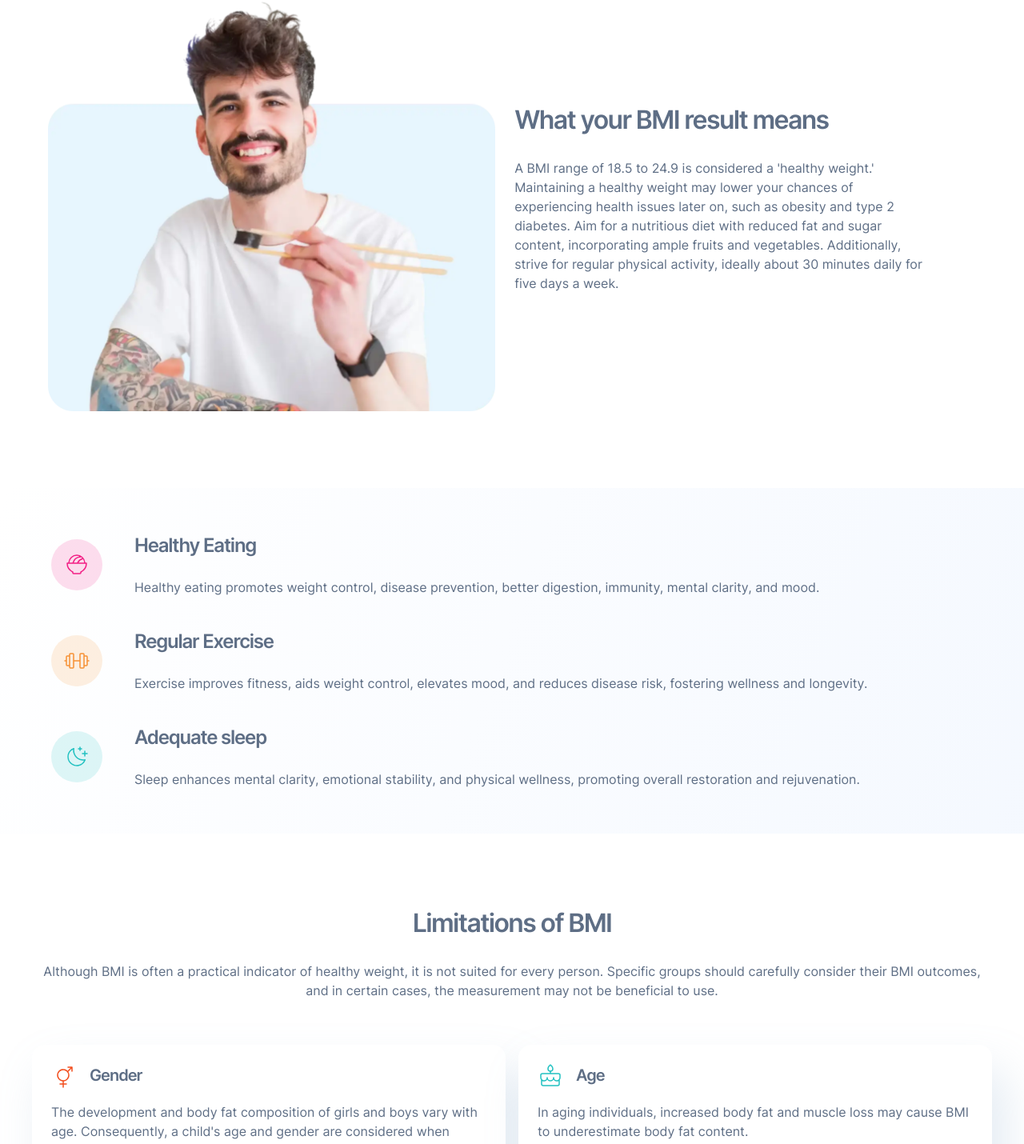
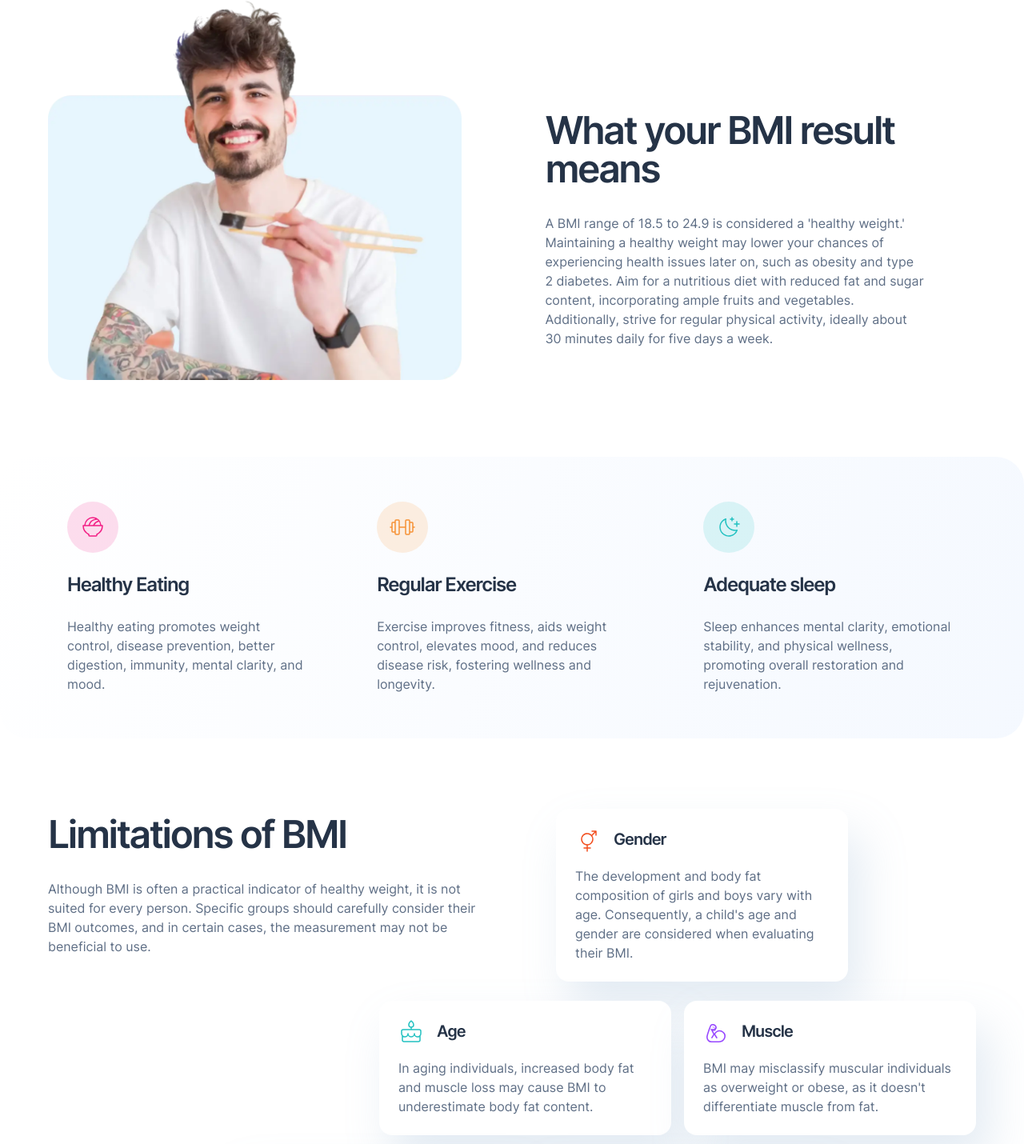
Before and after one commit to solvman/bmi-calculator, a React (Vite) app: page / in a window 1280 px wide. Shown: the part 680-2110 px from the top of the page at 80% size. Built offline with nearby package versions, Linux system fonts and the light colour scheme.

Commit message:
Complete desktop layout

```diff
--- a/src/components/LimitationCard/LimitationCard.tsx
+++ b/src/components/LimitationCard/LimitationCard.tsx
@@ -6,10 +6,10 @@ interface LimitationCardProps {
 
 function LimitationCard({ data }: LimitationCardProps) {
   return (
-    <article className="flex flex-col justify-start gap-y-4 rounded-2xl bg-white p-6 shadow-card last:col-span-2 last:col-start-2 sm:col-span-2">
+    <article className="relative flex flex-col justify-start gap-y-4 rounded-2xl bg-white p-6 shadow-card sm:col-span-2 sm:last:col-span-2 sm:last:col-start-2 lg:col-span-1 lg:first:col-start-2 lg:first:-translate-x-40 lg:last:col-span-1 lg:last:-translate-x-48 lg:[&:nth-last-child(2)]:-translate-x-48">
       <div className="flex gap-x-4">
         <img src={data.icon} className="h-8 w-8"></img>
-        <h3 className="flex-grow text-xl font-semibold tracking-tighter">
+        <h3 className="flex-grow text-xl font-semibold tracking-tighter text-gunmetal">
           {data.title}
         </h3>
       </div>
--- a/src/components/Limitations/Limitations.tsx
+++ b/src/components/Limitations/Limitations.tsx
@@ -3,19 +3,19 @@ import LimitationCard from "../LimitationCard";
 
 const Limitations = () => {
   return (
-    <section className="mb-24 ml-5 mr-7 mt-16 sm:mx-10 sm:my-24">
-      <div className="mb-14 flex flex-col gap-y-8">
-        <h2 className="text-center text-3xl font-semibold leading-8 tracking-tighter">
+    <section className="mb-24 ml-5 mr-7 mt-16 max-w-[1160px] sm:mx-10 sm:my-24 lg:mx-auto">
+      <div className="mb-14 flex flex-col gap-y-8 text-center lg:text-left">
+        <h2 className="text-3xl font-semibold leading-8 tracking-tighter text-gunmetal lg:text-5xl">
           Limitations of BMI
         </h2>
-        <p className="text-dark-electric-blueBlue text-center text-base font-normal leading-normal">
+        <p className="text-dark-electric-blueBlue text-base font-normal leading-normal lg:max-w-[564px]">
           Although BMI is often a practical indicator of healthy weight, it is
           not suited for every person. Specific groups should carefully consider
           their BMI outcomes, and in certain cases, the measurement may not be
           beneficial to use.
         </p>
       </div>
-      <div className="flex flex-col gap-y-4 sm:grid sm:grid-cols-4 sm:gap-x-4 sm:gap-y-6">
+      <div className="lg:grid-cols-cards flex flex-col gap-y-4 sm:grid sm:grid-cols-4 sm:gap-x-4 sm:gap-y-6 lg:-mt-60 lg:justify-end">
         {limitationCards.map((card) => (
           <LimitationCard key={card.id} data={card} />
         ))}
--- a/src/components/Result/Result.tsx
+++ b/src/components/Result/Result.tsx
@@ -2,7 +2,7 @@ import image from "../../assets/images/image-man-eating.webp";
 
 const Result = () => {
   return (
-    <section className="mx-auto max-w-[1160px] pb-16 pt-12 sm:my-24 sm:flex sm:flex-row sm:items-center sm:p-0">
+    <section className="mx-auto max-w-[1160px] pb-16 pt-12 sm:my-24 sm:flex sm:flex-row sm:items-center sm:p-0 lg:items-end">
       <div className="sm:w-1/2 sm:self-stretch">
         <img
           className="h-full sm:relative sm:object-cover md:right-[43px] lg:right-0"
@@ -10,8 +10,8 @@ const Result = () => {
           alt="Man eating sushi and smiling"
         />
       </div>
-      <div className="mt-12 flex flex-col gap-y-8 px-6 sm:ml-0 sm:mr-10 sm:mt-0 sm:w-1/2">
-        <h2 className="text-3xl font-semibold leading-8 tracking-tighter">
+      <div className="mt-12 flex flex-col gap-y-8 px-6 sm:ml-0 sm:mr-10 sm:mt-0 sm:w-1/2 lg:mb-10 lg:ml-20">
+        <h2 className="text-3xl font-semibold leading-8 tracking-tighter text-gunmetal lg:text-5xl">
           What your BMI result means
         </h2>
         <p className="text-dark-electric-blueBlue text-base font-normal leading-normal">
--- a/src/components/TipCard/TipCard.tsx
+++ b/src/components/TipCard/TipCard.tsx
@@ -6,14 +6,14 @@ interface TipCardProps {
 
 function TipCard({ data }: TipCardProps) {
   return (
-    <div className="flex flex-col gap-y-6 px-6 md:m-0 md:flex-row md:items-center md:gap-x-10">
+    <div className="flex flex-col gap-y-6 px-6 md:m-0 md:flex-row md:items-center md:gap-x-10 lg:flex-col lg:items-start lg:gap-x-10">
       <img
         src={data.icon}
         alt="eating icon"
         className="mb-2 h-16 w-16 md:m-0"
       />
       <div className="md:flex md:flex-col md:gap-y-6">
-        <h3 className="text-2xl font-semibold tracking-tighter">
+        <h3 className="text-2xl font-semibold tracking-tighter text-gunmetal">
           {data.title}
         </h3>
         <p className="text-dark-electric-blueBlue font-normal leading-6">
--- a/src/components/Tips/Tips.tsx
+++ b/src/components/Tips/Tips.tsx
@@ -3,10 +3,12 @@ import { tips } from "@/data/data";
 
 const Tips = () => {
   return (
-    <section className="flex flex-col gap-y-10 bg-[linear-gradient(290deg,var(--tw-gradient-stops))] from-[#D6E6FE]/25 to-transparent pb-14 md:px-10 md:py-14">
-      {tips.map((tip) => (
-        <TipCard key={tip.id} data={tip} />
-      ))}
+    <section className="bg-tips mx-auto  max-w-[1392px]  xl:rounded-[35px]">
+      <div className="mx-auto flex max-w-[1160px] flex-col gap-y-10 pb-14 md:px-10 md:py-14 lg:flex-row lg:gap-x-10 lg:px-0">
+        {tips.map((tip) => (
+          <TipCard key={tip.id} data={tip} />
+        ))}
+      </div>
     </section>
   );
 };
--- a/tailwind.config.js
+++ b/tailwind.config.js
@@ -25,10 +25,13 @@ export default {
       backgroundImage: {
         hero: "linear-gradient(290deg, #D6E6FE 0%, rgba(214, 252, 254, 0.00) 100%)",
         outcomes: "linear-gradient(90deg, #345FF6 0%, #587DFF 100%)",
-        tips: "",
+        tips: "linear-gradient(290deg, rgba(214, 230, 254, 0.25) 0%, rgba(214, 252, 254, 0.00) 100%)",
       },
       letterSpacing: {
         "tight-xl": "-2.4px",
+      },
+      gridTemplateColumns: {
+        cards: "repeat(2, 365px)",
       },
     },
   },
```
